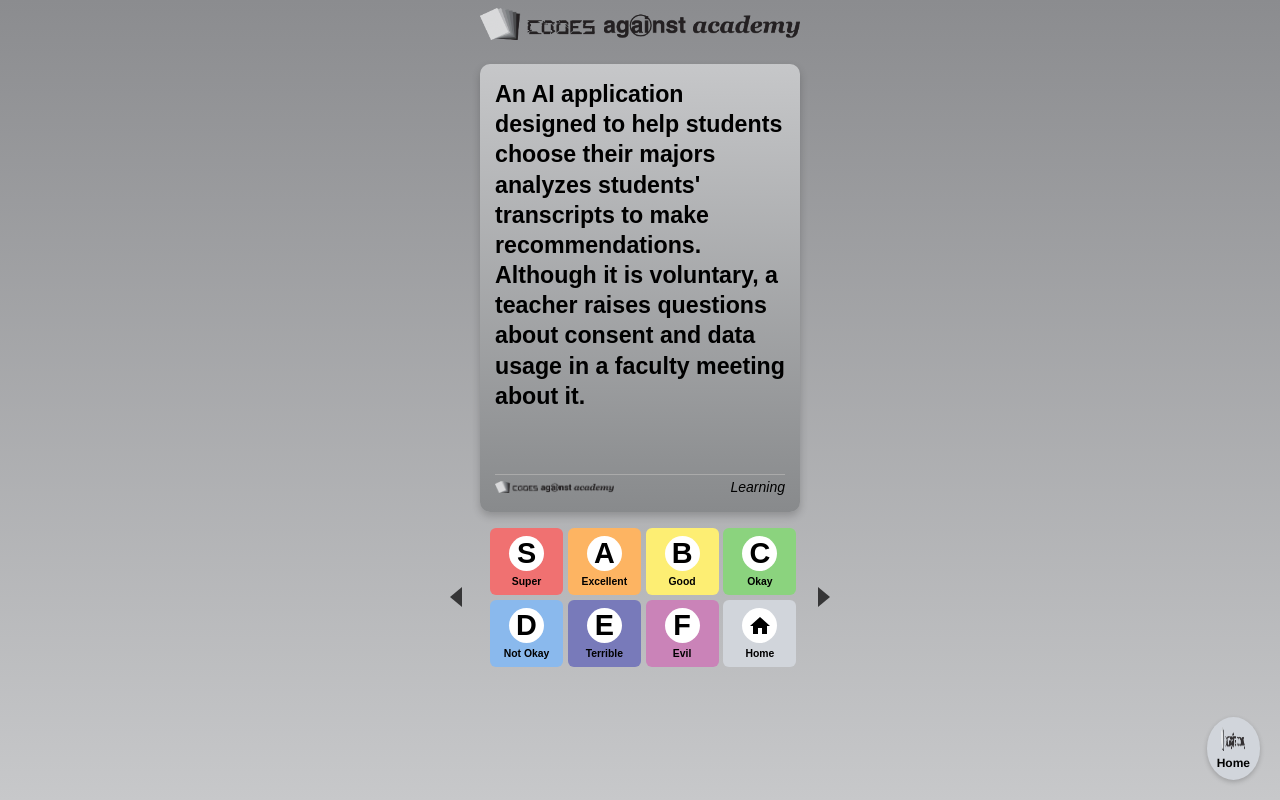
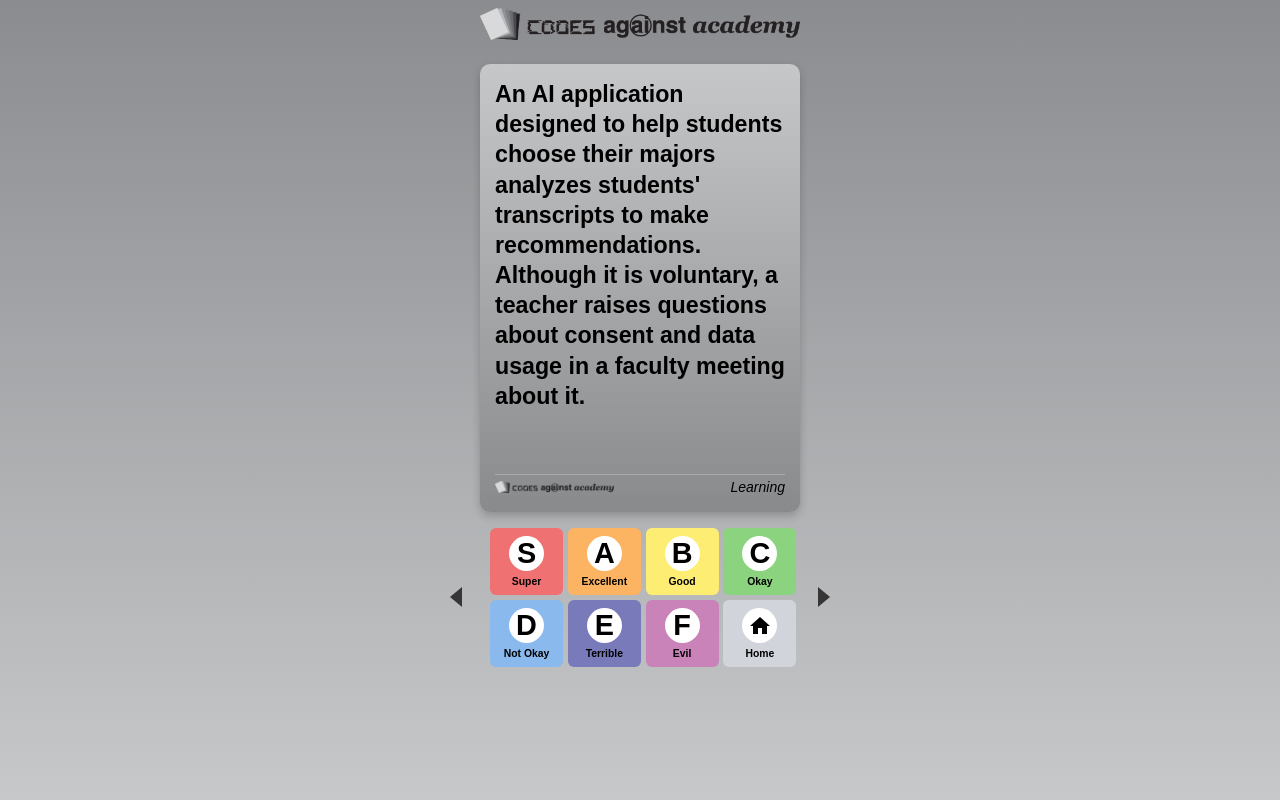
Before and after one commit to rootlake/codesagainstacademy, a SvelteKit app: page /game in a window 1280 px wide. Built offline with nearby package versions, Linux system fonts and the light colour scheme.

Commit message:
Remove redundant home button from game page

```diff
--- a/src/routes/game/+page.svelte
+++ b/src/routes/game/+page.svelte
@@ -4,7 +4,6 @@
 	import scenariosData from '$lib/data/scenarios.json';
 	import CurrentCardDisplay from '$lib/components/CurrentCardDisplay.svelte';
 	import TierListDisplay from '$lib/components/TierListDisplay.svelte';
-	import { base } from '$app/paths';
 
 	// --- State --- //
 	let history: ScenarioCard[] = []; // Will hold the fully shuffled deck
@@ -70,8 +69,6 @@
 	});
 </script>
 
-<!-- Removed outer .game-container and .logo-header -->
-<!-- These elements are now direct children of the layout's main-content slot -->
 <div class="card-area">
 	<CurrentCardDisplay />
 </div>
@@ -93,18 +90,7 @@
 	</div>
 </div>
 
-<!-- Home button for game page -->
-<div class="home-button-container">
-	<a href="{base}/" class="home-button">
-		<img src="{base}/minilogo.png" alt="Home" class="home-icon" />
-		<span class="home-label">Home</span>
-	</a>
-</div>
-
 <style>
-	/* Styles specific to the game page elements */
-	/* Removed .game-container, .logo-header as they are in layout */
-
 	/* --- Nav Button Styles (using CSS triangles) --- */
 	.nav-button {
 		background-color: transparent;
@@ -116,7 +102,6 @@
 		opacity: 0.7;
 		position: relative; /* For pseudo-element positioning */
 		touch-action: manipulation; /* Prevent double-tap zoom */
-		/* outline: 1px dashed white; /* Optional debug */
 	}
 	.nav-button::before { /* Common styles for triangle pseudo-elements */
 		content: "";
@@ -166,7 +151,6 @@
 		width: 100%;
 		box-sizing: border-box;
 		margin-top: 0.5rem; /* Add small space above card */
-		/* outline: 2px solid orange; /* DEBUG removed */
 	}
 
 	.tier-list-area {
@@ -181,7 +165,6 @@
 		display: flex;
 		align-items: center;
 		justify-content: center;
-		/* outline: 2px solid purple; /* DEBUG removed */
 	}
 
 	.tier-list-content {
@@ -202,41 +185,4 @@
 		align-items: center;
 		justify-content: center;
 	}
-
-	/* Home button styles */
-	.home-button-container {
-		position: fixed;
-		bottom: 20px;
-		right: 20px;
-		z-index: 100;
-	}
-
-	.home-button {
-		display: flex;
-		flex-direction: column;
-		align-items: center;
-		text-decoration: none;
-		color: #000;
-		background-color: #D1D5DB;
-		padding: 10px;
-		border-radius: 50%;
-		box-shadow: 0 2px 5px rgba(0,0,0,0.2);
-		transition: background-color 0.2s ease;
-	}
-
-	.home-button:hover {
-		background-color: #BCC0C4;
-	}
-
-	.home-icon {
-		width: 24px;
-		height: 24px;
-		opacity: 0.8;
-	}
-
-	.home-label {
-		font-size: 12px;
-		font-weight: bold;
-		margin-top: 5px;
-	}
 </style>
```
